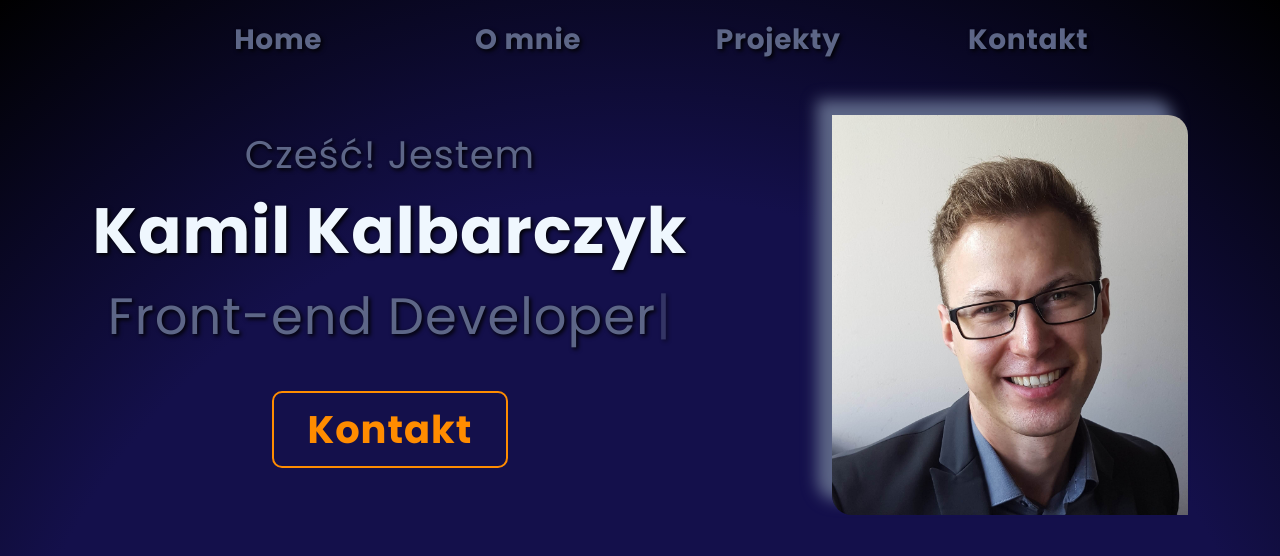
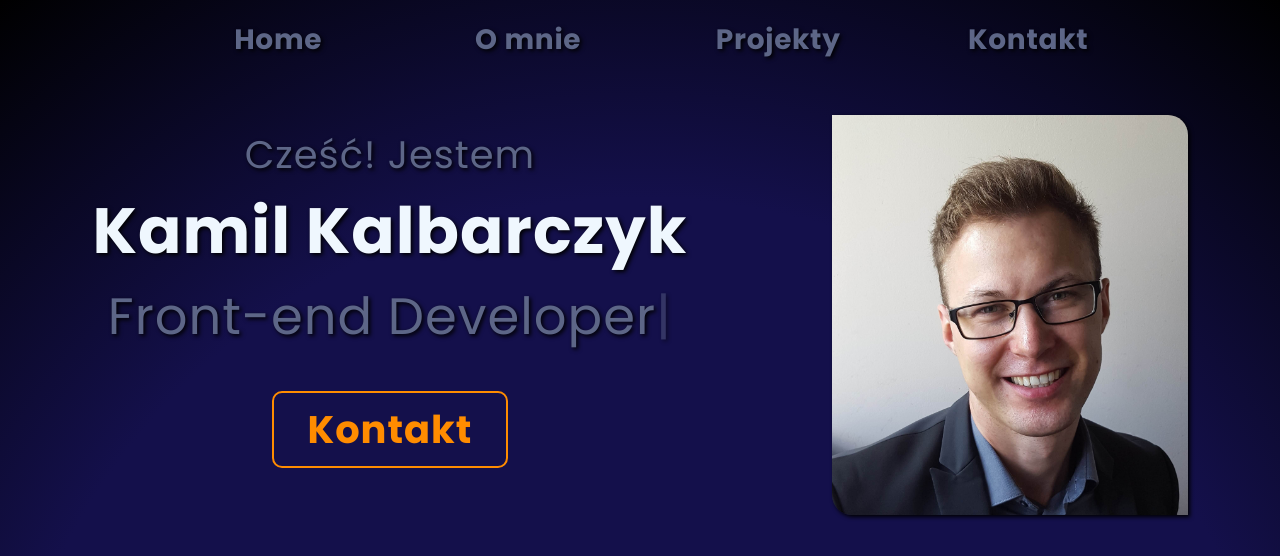
Before and after one commit to Kamil-Kalbarczyk/Kamil-Kalbarczyk.github.io, a plain HTML site: page index.html in a window 1280 px wide. Shown: the top 556 px of the page. Drawn offline with Linux system fonts and the light colour scheme.

Commit message:
change photo box-shadow to much smaller

```diff
--- a/css/style.scss
+++ b/css/style.scss
@@ -10,6 +10,10 @@ $activeButtonColor: darkorange;
     box-sizing: border-box;
     font-family: 'Poppins', sans-serif;
     color: $colorTextParagraph;
+}
+
+:root {
+    scroll-behavior: smooth;
 }
 
 body {
@@ -145,7 +149,7 @@ nav {
             height: 100%;
             border-top-right-radius: 20px;
             border-bottom-left-radius: 20px;
-            box-shadow: -10px -10px 10px $colorTextParagraph;
+            box-shadow: 2px 2px 4px black;
         }
     }
 
@@ -331,7 +335,7 @@ nav {
         .home__image {
 
             img {
-                box-shadow: -15px -15px 15px $colorTextParagraph;
+                box-shadow: 2px 2px 4px black;
             }
         }
     }
```
Also changed, not shown: css/style.css, 1 other file.
